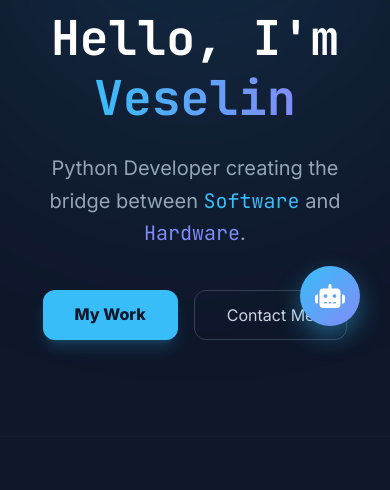
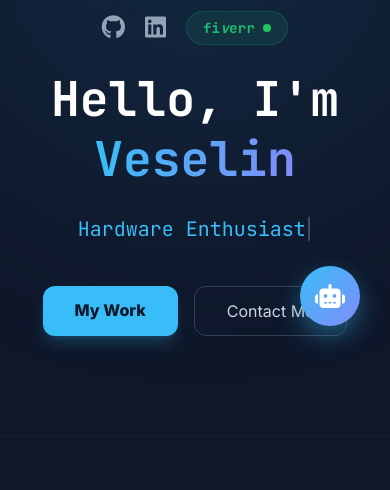
Before and after one commit to Veselin15/Web_Portfolio, a Django app: page / in a window 390 px wide. Shown: the part 488-978 px from the top of the page. Run offline with Django 5.2, Linux system fonts and the light colour scheme; data that the repository does not hold is empty; parts of the project's set-up code (start-up, migrations or seed data) failed here and were passed over; some libraries are stand-ins or nearby versions.

Commit message:
better visual effects

```diff
--- a/templates/common/base.html
+++ b/templates/common/base.html
@@ -118,7 +118,15 @@
 
 <script src="https://cdn.jsdelivr.net/npm/swiper@11/swiper-bundle.min.js"></script>
 <script src="{% static 'portfolio/js/chat_bot.js' %}"></script>
-
+<script src="https://unpkg.com/typed.js@2.0.16/dist/typed.umd.js"></script>
+<script>
+    var typed = new Typed('#typed-text', {
+  strings: ['Python Developer', 'Django Specialist', 'Hardware Enthusiast'],
+  typeSpeed: 50,
+  backSpeed: 30,
+  loop: true
+});
+</script>
 <script>
     function toggleMobileMenu() {
         const menu = document.getElementById('mobile-menu');
--- a/templates/portfolio/index.html
+++ b/templates/portfolio/index.html
@@ -7,12 +7,33 @@
 
         <div class="max-w-7xl mx-auto px-6 w-full grid md:grid-cols-2 gap-12 items-center">
             <div class="space-y-6 text-center md:text-left order-2 md:order-1">
+
+                <div class="flex justify-center md:justify-start items-center gap-5 mb-2">
+                    <a href="https://github.com/Veselin15" target="_blank" class="text-slate-400 hover:text-white transition-colors text-2xl hover:scale-110 transform duration-300">
+                        <i class="fab fa-github"></i>
+                    </a>
+
+                    <a href="https://www.linkedin.com/in/veselin-veselinov-a7bb9930a/" target="_blank" class="text-slate-400 hover:text-[#0077b5] transition-colors text-2xl hover:scale-110 transform duration-300">
+                        <i class="fab fa-linkedin"></i>
+                    </a>
+
+                    <a href="https://www.fiverr.com/veselin_06/" target="_blank"
+                       class="group flex items-center gap-2 px-4 py-1.5 rounded-full bg-[#1dbf73]/10 border border-[#1dbf73]/20 hover:bg-[#1dbf73] hover:border-[#1dbf73] transition-all duration-300 hover:scale-105 hover:shadow-[0_0_20px_rgba(29,191,115,0.3)]">
+                        <span class="font-bold font-mono text-sm text-[#1dbf73] group-hover:text-white transition-colors tracking-wide">
+                            fi<span class="italic">v</span>err
+                        </span>
+                        <span class="relative flex h-2 w-2">
+                          <span class="animate-ping absolute inline-flex h-full w-full rounded-full bg-green-400 opacity-75"></span>
+                          <span class="relative inline-flex rounded-full h-2 w-2 bg-green-500 group-hover:bg-white transition-colors"></span>
+                        </span>
+                    </a>
+                </div>
                 <h1 class="text-5xl md:text-7xl font-bold text-white leading-tight">
                     Hello, I'm <br>
                     <span class="text-transparent bg-clip-text bg-gradient-to-r from-primary to-accent">Veselin</span>
                 </h1>
                 <p class="text-xl text-slate-400 max-w-lg mx-auto md:mx-0 leading-relaxed">
-                    Python Developer creating the bridge between <span class="text-primary font-mono">Software</span> and <span class="text-accent font-mono">Hardware</span>.
+                    <span class="text-primary font-mono" id="typed-text"></span>
                 </p>
                 <div class="flex gap-4 justify-center md:justify-start pt-4">
                     <a href="#projects" class="px-8 py-3 bg-primary text-bg font-bold rounded-xl hover:bg-sky-400 transition shadow-lg shadow-primary/20">My Work</a>
@@ -56,7 +77,7 @@
         </div>
     </section>
 
-<section id="certificates" class="py-24 relative overflow-hidden">
+    <section id="certificates" class="py-24 relative overflow-hidden">
         <div class="absolute top-1/2 left-1/2 -translate-x-1/2 -translate-y-1/2 w-full max-w-[800px] h-[400px] bg-primary/10 rounded-full blur-[100px] -z-10 pointer-events-none"></div>
 
         <div class="max-w-7xl mx-auto px-6">
```
